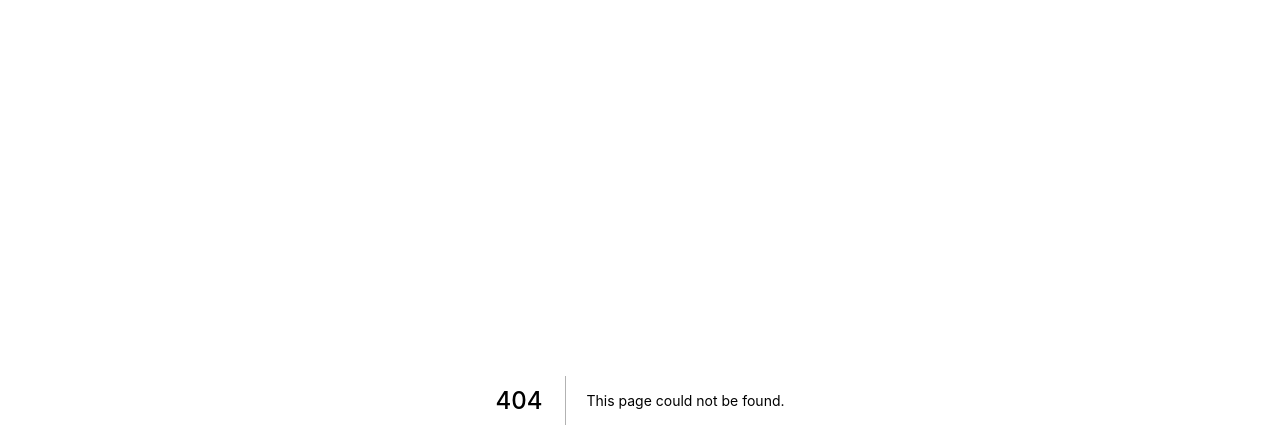
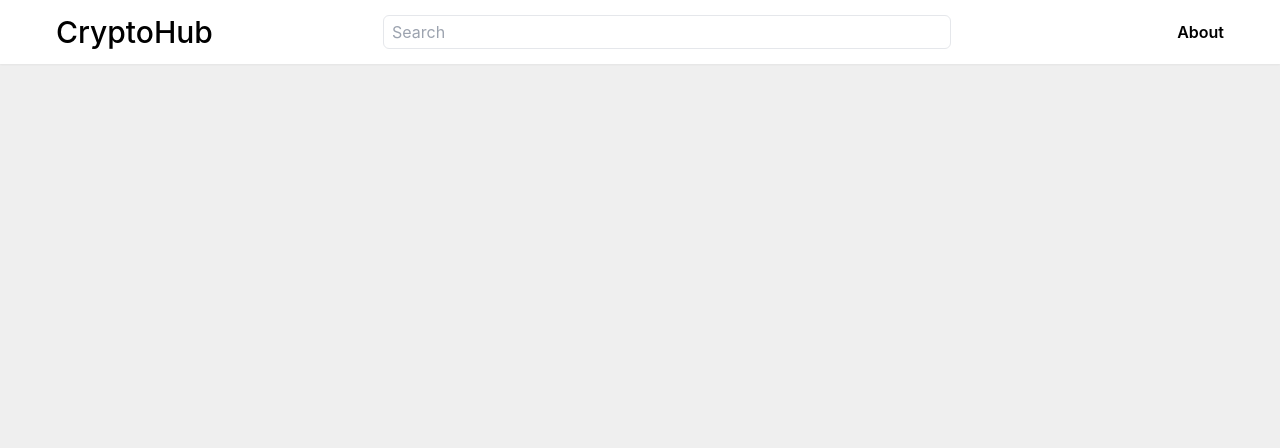
Before and after one commit to COS301-SE-2022/CryptoHub, a Next.js app in the folder client/: page /coin in a window 1280 px wide. Before the commit this address had no page. Shown: the top 448 px of the page. Built offline with nearby package versions, Linux system fonts and the light colour scheme.

Commit message:
Create coin.js and add the nav bar

```diff
--- /dev/null
+++ b/client/pages/coin.js
@@ -0,0 +1,9 @@
+import Layout from "../components/Layout";
+
+const Coin = () => {
+    return(<>
+    <Layout></Layout>
+    </>)
+}
+
+export default Coin;
```
